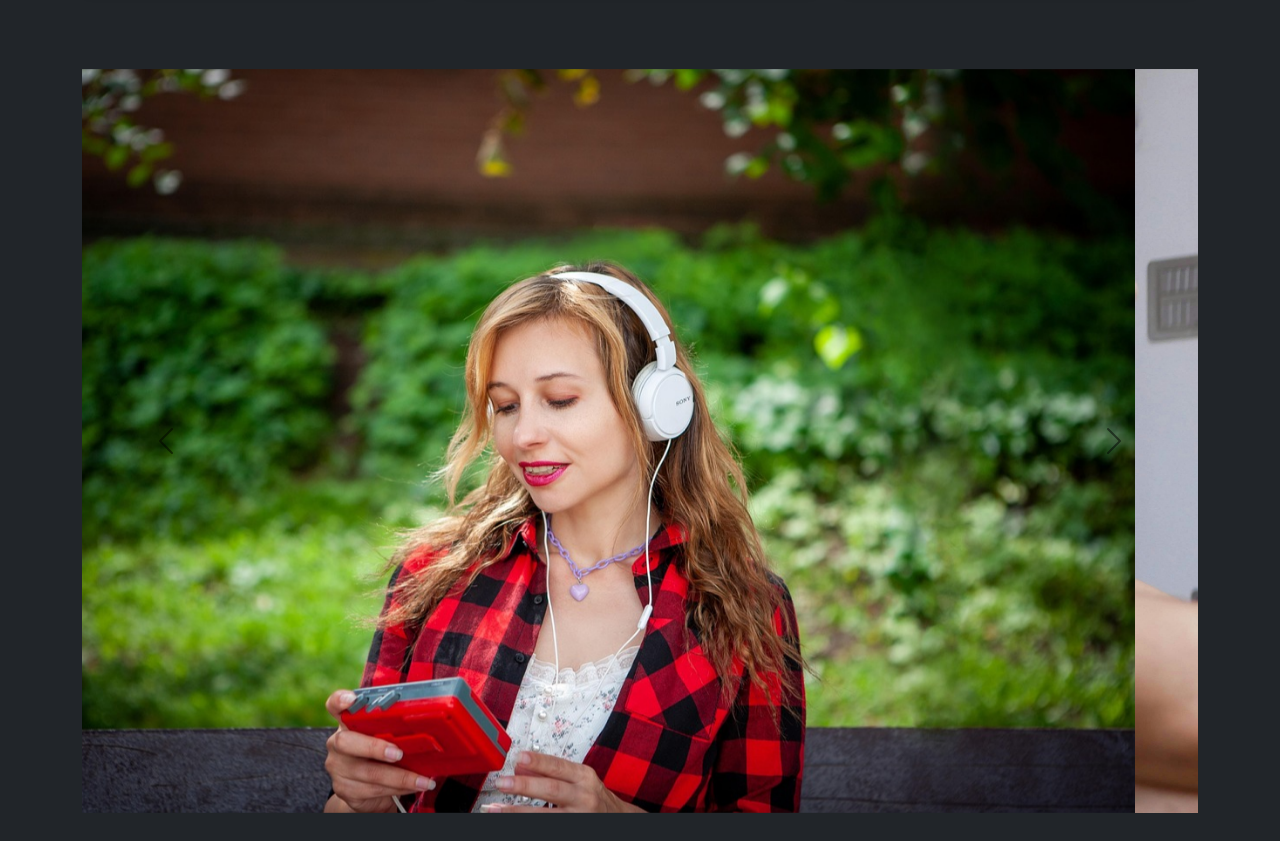
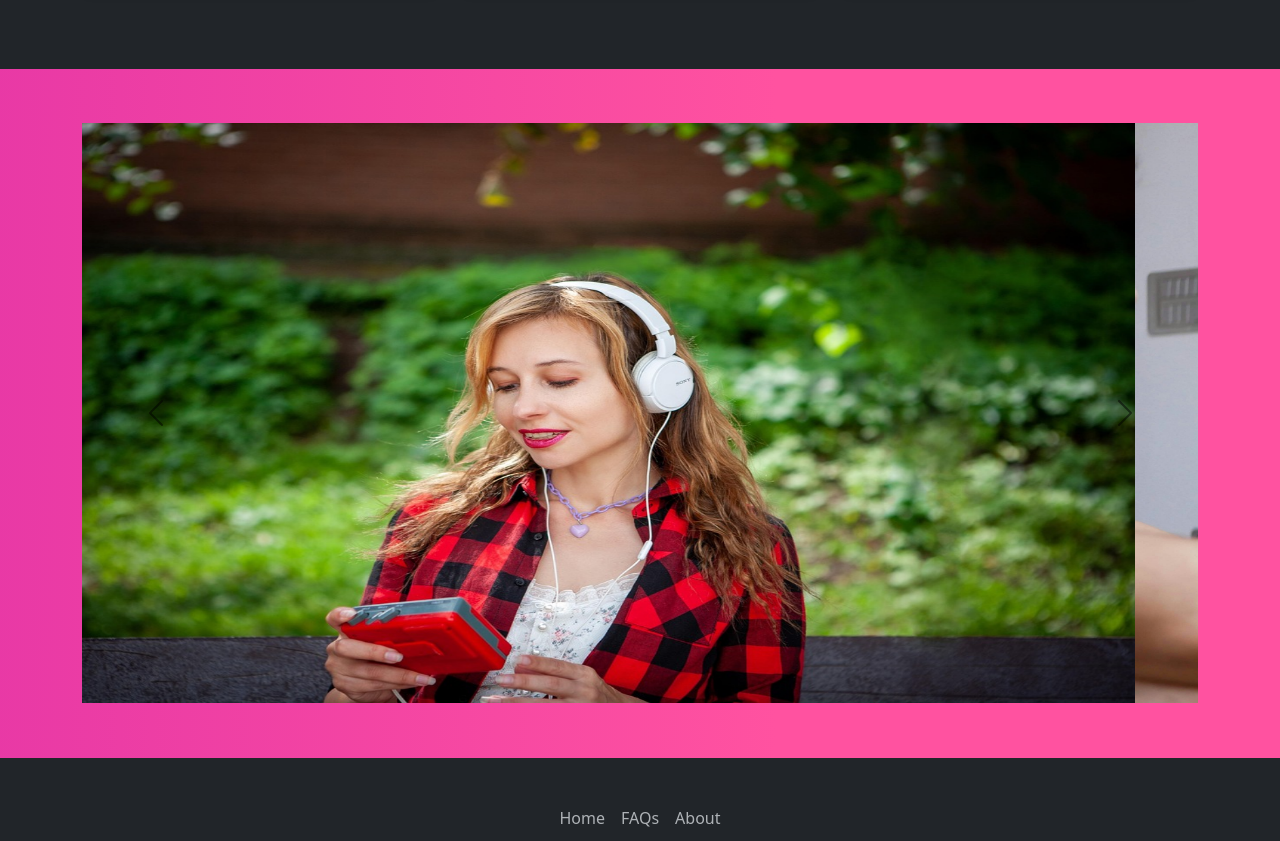
Before and after one commit to Dan1el816/Projeto-Site-APP-de-musica, a plain HTML site: page index.html in a window 1280 px wide. Shown: the part 2158-2999 px from the top of the page. Drawn offline with nearby package versions, Linux system fonts and the light colour scheme.

Commit message:
Estilizando mais o carousel

```diff
--- a/index.html
+++ b/index.html
@@ -246,17 +246,18 @@
   </div>
 </section>
 
-    <section id="carousel" class="container my-5">
+    <section id="carousel" >
       <div
         id="carouselExampleAutoplaying"
-        class="carousel slide"
+        class="carousel slide container my-5"
         data-bs-ride="carousel"
       >
         <div class="carousel-inner">
           <div class="carousel-item active">
             <img
               src="./imagens/mulher_escutando_musica.jpg"
-              width="500"
+
+              height="580"
               class="d-block w-100"
               alt="..."
             />
@@ -264,7 +265,8 @@
           <div class="carousel-item">
             <img
               src="./imagens/phone_friends.jpg"
-              width="500"
+
+              height="580"
               class="d-block w-100"
               alt="..."
             />
@@ -272,7 +274,8 @@
           <div class="carousel-item">
             <img
               src="./imagens/imagemcelular.jpg"
-              width="500"
+
+              height="580"
               class="d-block w-100"
               alt="..."
             />
--- a/style.css
+++ b/style.css
@@ -26,6 +26,18 @@
 
 
 }
+#carousel {
+  background: linear-gradient(
+    270deg,
+    #8100D1,
+    #FF52A0,
+    #FF52A0,
+    #B500B2
+  );
+  background-size: 600% 600%;
+  animation: gradientMove 7s ease infinite;
+  padding: 0.5%;
+}
 @keyframes gradientMove {
   0% {
     background-position: 0% 50%;
```
